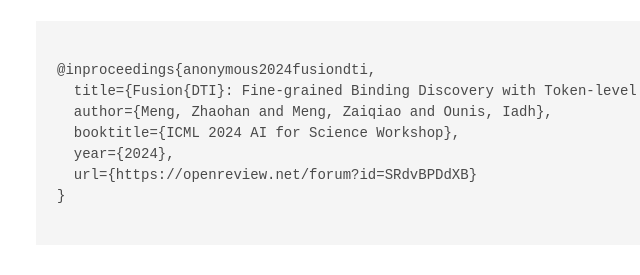
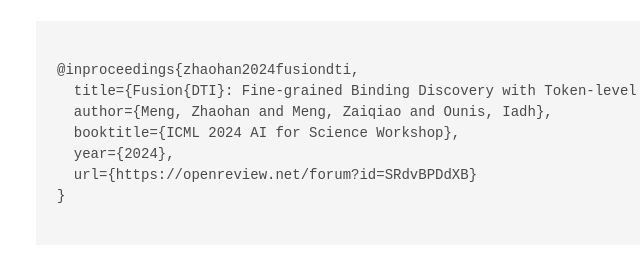
Before and after one commit to ZhaohanM/FusionDTI.github.io, a plain HTML site: page index.html in a window 1280 px wide. Shown: the part 3033-3308 px from the top of the page, 124-764 px from the left. Drawn offline with nearby package versions, Linux system fonts and the light colour scheme; some icons are missing; a web font is replaced by a local one.

Commit message:
Update index.html

```diff
--- a/index.html
+++ b/index.html
@@ -143,7 +143,7 @@
   <div class="container is-max-desktop content">
     <h2 class="title">BibTeX</h2>
     <pre><code>
-@inproceedings{anonymous2024fusiondti,
+@inproceedings{zhaohan2024fusiondti,
   title={Fusion{DTI}: Fine-grained Binding Discovery with Token-level Fusion for Drug-Target Interaction},
   author={Meng, Zhaohan and Meng, Zaiqiao and Ounis, Iadh},
   booktitle={ICML 2024 AI for Science Workshop},
```
